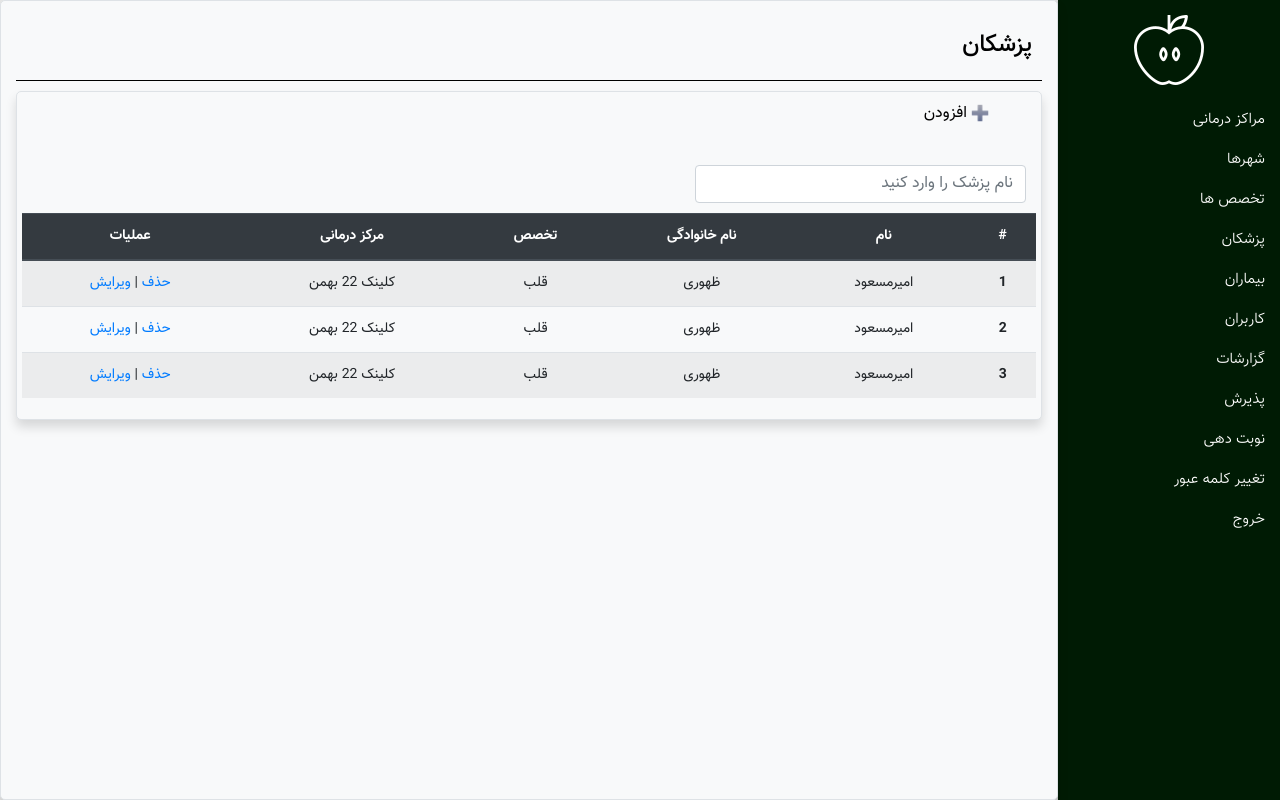
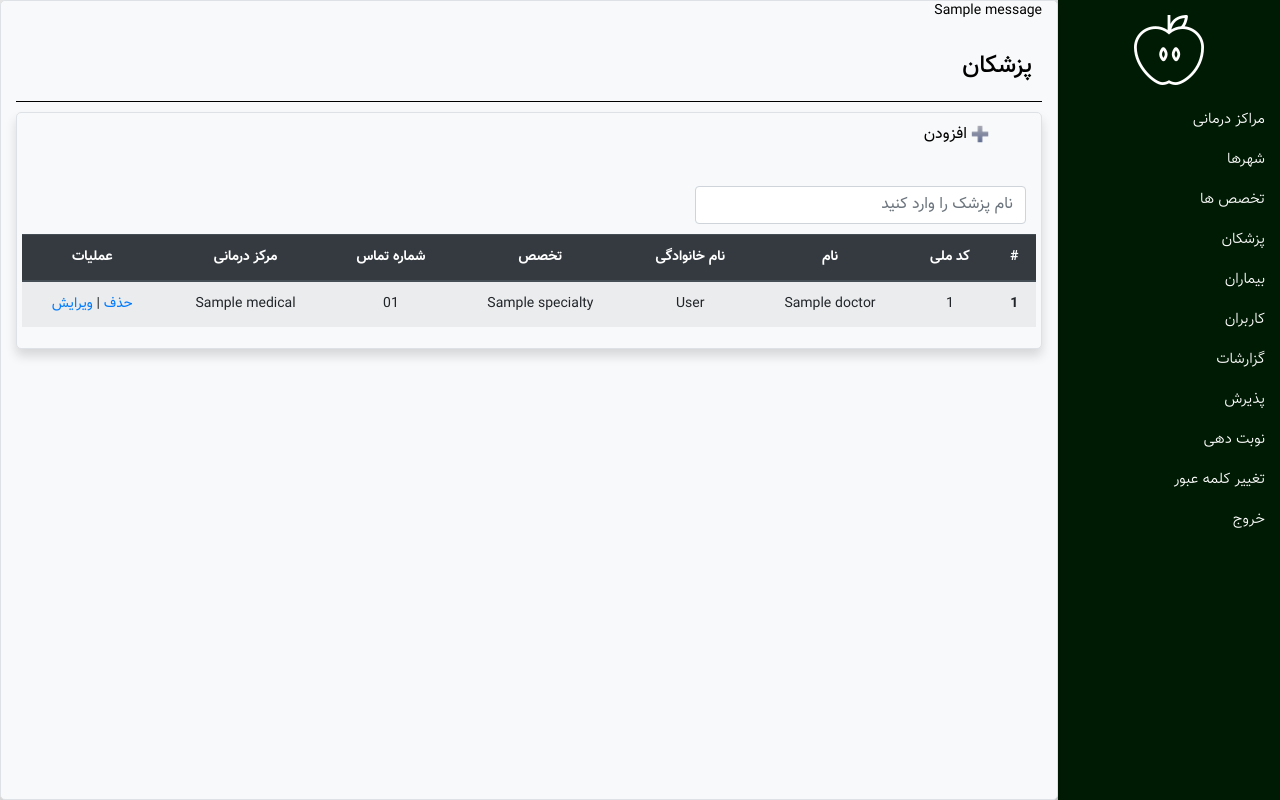
Before and after one commit to thisismammad/TurnRatings, a Flask app: page /doctor in a window 1280 px wide. Run offline with Flask 2, Linux system fonts and the light colour scheme; tables that the repository leaves empty hold one stand-in row (values such as "Sample post"); one stand-in notice (Sample message) is shown; some libraries are stand-ins or nearby versions.

Commit message:
1399/10/9

```diff
--- a/app/routes.py
+++ b/app/routes.py
@@ -1,80 +1,245 @@
-from flask import render_template
+from flask import render_template, request, flash, redirect, url_for
 from app import app
+from app.models import *
 
 
 @app.route('/')
-def login():
+def home():
     return render_template('login.html')
 
 
-@app.route('/user-panel')
+@app.route('/user-panel', methods=['GET', 'POST'])
 def panel():
-    return render_template('panel.html')
+    NC = 0
+    if request.method == "POST":
+        if Sick.query.filter_by(NC=int(request.form["NC"])).first():
+            NC = request.form["NC"]
+        elif not Sick.query.filter_by(NC=int(request.form["NC"])).first():
+            sick = Sick(NC=int(request.form["NC"]))
+            NC = sick.NC
+            db.session.add(sick)
+            db.session.commit()
+    return render_template('panel.html', values=locals())
 
 
-@app.route('/user-turn')
-def user_turn():
-    return render_template('turn.html')
+@app.route('/user-turn<user_NC>', methods=['GET', 'POST'])
+def user_turn(user_NC):
+    date = datetime.now().strftime("%Y/%m/%d")
+    NC = user_NC
+    specialties = []
+    for speciality in Specialty.query.all():
+        specialties.append(speciality)
+
+    medicals = []
+    for medial in Medical.query.all():
+        medicals.append(medial)
+
+    doctors = []
+    for doctor in Doctor.query.all():
+        doctors.append(doctor)
+
+    cites = []
+    for city in City.query.all():
+        cites.append(city)
+    return render_template('turn.html', values=locals())
 
 
-@app.route('/user-report')
+@app.route('/user-report', methods=['GET', 'POST'])
 def user_report():
     return render_template('report.html')
 
 
-@app.route('/<input>')
+@app.route('/<input>', methods=['GET', 'POST'])
 def admin_login(input):
-    return render_template('admin-'+input+'.html')
+    data = []
+    if input == 'city':
+        data.clear()
+        for city in City.query.all():
+            data.append(city)
+    elif input == 'speciality':
+        data.clear()
+        for speciality in Specialty.query.all():
+            data.append(speciality)
+    elif input == 'doctor':
+        data.clear()
+        for doctor in Doctor.query.all():
+            medical = Medical.query.filter_by(id=doctor.medical).first()
+            sp = Specialty.query.filter_by(id=doctor.specialty).first()
+            data.append({"name": doctor.name,
+                         "last_name": doctor.last_name,
+                         "NC": doctor.NC,
+                         "phone": '0' + str(doctor.phone),
+                         "medical": medical.name,
+                         "speciality": sp.name})
+
+        specialties = []
+        for speciality in Specialty.query.all():
+            specialties.append(speciality)
+
+        medicals = []
+        for medial in Medical.query.all():
+            medicals.append(medial)
+    elif input == 'user':
+        data.clear()
+        for employee in Employee.query.all():
+            medical = Medical.query.filter_by(id=employee.medical).first()
+            position = ''
+            if '1' == str(employee.id)[0]:
+                position = 'مدیر مرکز'
+            elif '2' == str(employee.id)[0]:
+                position = 'کارمند مرکز'
+
+            data.append({"id": employee.id,
+                         "NC": employee.NC,
+                         "name": employee.name,
+                         "last_name": employee.last_name,
+                         "position": position,
+                         "phone": '0' + str(employee.phone),
+                         "medical": medical.name,
+                         })
+        medicals = []
+        for medial in Medical.query.all():
+            medicals.append(medial)
+
+    elif input == 'medical':
+        data.clear()
+        for medical in Medical.query.all():
+            city = City.query.filter_by(id=medical.city).first()
+            data.append({"name": medical.name,
+                         "address": medical.address,
+                         "phone": '0' + str(medical.phone),
+                         "city": city.name})
+        cites = []
+        for city in City.query.all():
+            cites.append(city)
+
+    return render_template('admin-' + input + '.html', values=locals())
 
 
-a = """
-@app.route('/panel', methods=["GET", "POST"])
-def admin_panel():
-    return render_template('admin-panel.html')
+@app.route('/add-city', methods=['GET', 'POST'])
+def add_city():
+    if request.method == 'POST':
+        if not request.form['name']:
+            flash('نام شهر را وارد کنید', category='danger')
+        else:
+            city = City(name=request.form['name'])
+            db.session.add(city)
+            db.session.commit()
+            flash('شهر با موفقت اضافه شد', 'success')
+            return redirect(url_for('admin_login', input='city'))
+    return redirect(url_for('admin_login', input='city'))
 
 
-@app.route('/change-password', methods=["GET", "POST"])
-def change_password():
-    return render_template('admin-changepassword.html')
+@app.route('/add-speciality', methods=['GET', 'POST'])
+def add_speciality():
+    if request.method == 'POST':
+        if not request.form['name']:
+            flash('نام تخصص را وارد کنید', category='danger')
+        else:
+            speciality = Specialty(name=request.form['name'])
+            db.session.add(speciality)
+            db.session.commit()
+            flash('تخصص با موفقت اضافه شد', 'success')
+            return redirect(url_for('admin_login', input='speciality'))
+    return redirect(url_for('admin_login', input='speciality'))
 
 
-@app.route('/cities', methods=["GET", "POST"])
-def cities():
-    return render_template('admin-city.html')
+@app.route('/add-medical', methods=['GET', 'POST'])
+def add_medical():
+    if request.method == 'POST':
+        if not request.form['name'] \
+                and not request.form['address'] \
+                and not request.form['phone'] \
+                and not request.form['city']:
+            flash('پر کردن تمام فیلد ها ضروری است', category='danger')
+        else:
+            medical = Medical(name=request.form['name'],
+                              address=request.form['address'],
+                              phone=int(request.form['phone']),
+                              city=request.form['city'])
+            db.session.add(medical)
+            db.session.commit()
+            flash('مرکز درمانی با موفقت اضافه شد', 'success')
+            return redirect(url_for('admin_login', input='medical'))
+    return redirect(url_for('admin_login', input='medical'))
 
 
-@app.route('/doctors', methods=["GET", "POST"])
-def doctors():
-    return render_template('admin-doctor.html')
+@app.route('/add-doctor', methods=['GET', 'POST'])
+def add_doctor():
+    if request.method == 'POST':
+        if not request.form['name'] \
+                and not request.form['last_name'] \
+                and not request.form['NC'] \
+                and not request.form['phone'] \
+                and not request.form['speciality'] \
+                and not request.form['medical']:
+            flash('پر کردن تمام فیلد ها ضروری است', category='danger')
+        else:
+
+            doctor = Doctor(name=request.form['name'],
+                            last_name=request.form['last_name'],
+                            NC=request.form['NC'],
+                            phone=int(request.form['phone']),
+                            specialty=request.form['speciality'],
+                            medical=request.form['medical'])
+            db.session.add(doctor)
+            db.session.commit()
+            flash('پزشک با موفقت اضافه شد', 'success')
+            return redirect(url_for('admin_login', input='doctor'))
+    return redirect(url_for('admin_login', input='doctor'))
 
 
-@app.route('/medicals', methods=["GET", "POST"])
-def medicals():
-    return render_template('admin-medical.html')
+@app.route('/add-user', methods=['GET', 'POST'])
+def add_user():
+    if request.method == 'POST':
+        if not request.form['id'] \
+                and not request.form['name'] \
+                and not request.form['last_name'] \
+                and not request.form['NC'] \
+                and not request.form['phone'] \
+                and not request.form['position'] \
+                and not request.form['medical']:
+            flash('پر کردن تمام فیلد ها ضروری است', category='danger')
+        else:
+            position = ''
+            if request.form['position'] == "1":
+                position = '1'
+            elif request.form['position'] == "2":
+                position = '2'
+            employee = Employee(id=int(position + request.form['id']),
+                                NC=request.form['NC'],
+                                name=request.form['name'],
+                                last_name=request.form['last_name'],
+                                phone=int(request.form['phone']),
+                                medical=request.form['medical'])
+            user = User(id=employee.id, password=str(employee.NC))
+            db.session.add(employee)
+            db.session.add(user)
+            db.session.commit()
+            flash('کارمند با موفقت اضافه شد', 'success')
+            return redirect(url_for('admin_login', input='user'))
+    return redirect(url_for('admin_login', input='user'))
 
 
-@app.route('/reception', methods=["GET", "POST"])
-def reception():
-    return render_template('admin-reception.html')
+@app.route('/add-turn', methods=['GET', 'POST'])
+def add_turn():
+    if request.method == 'POST':
+        if not request.form['NC'] \
+                and not request.form['phone'] \
+                and not request.form['city'] \
+                and not request.form['medical'] \
+                and not request.form['speciality'] \
+                and not request.form['doctor']:
+            flash('پر کردن تمام فیلد ها ضروری است', category='danger')
+        else:
+            sick = Sick.query.filter_by(NC=int(request.form['NC'])).first
+            turn = Turn(sick=sick.id,
+                        doctor=int(request.form['doctor']),
+                        medical=int(request.form['medical']))
 
-
-@app.route('/report', methods=["GET", "POST"])
-def report():
-    return render_template('admin-report.html')
-
-
-@app.route('/specialties', methods=["GET", "POST"])
-def specialties():
-    return render_template('admin-specialty.html')
-
-
-@app.route('/turn', methods=["GET", "POST"])
-def turn():
-    return render_template('admin-turn.html')
-
-
-@app.route('/users', methods=["GET", "POST"])
-def users():
-    return render_template('admin-user.html')
-
-"""
+            sick.phone = request.form['phone']
+            db.session.add(turn)
+            db.session.commit()
+            flash('نوبت با موفقت ثبت شد', 'success')
+            return redirect(url_for('panel'))
+    return redirect(url_for('panel'))
--- a/app/templates/admin-doctor.html
+++ b/app/templates/admin-doctor.html
@@ -2,6 +2,9 @@
 
 {% block content %}
         <div class="border bg-light container">
+         {% for category , message in get_flashed_messages(with_categories = true) %}
+            {{ message }}
+            {% endfor %}
             <div class="header">
                 <h4 class="header-title"> پزشکان</h4>
             </div>
@@ -14,7 +17,7 @@
                             </div>
                             <a href="#" class="operation-item__link" data-toggle="modal"
                                 data-target="#modal-add-item">افزودن</a>
-                            <form>
+                            <form action="{{ url_for('add_doctor') }}" method="POST">
                                 <div class="modal fade" id="modal-add-item" tabindex="-1" role="dialog"
                                     aria-labelledby="exampleModalLabel" aria-hidden="true">
                                     <div class="modal-dialog col-6" role="document">
@@ -26,42 +29,40 @@
 
                                                 <div class="form-group col-md-6 col-12">
                                                     <label>نام:</label>
-                                                    <input type="text" class="form-control" required>
+                                                    <input type="text" class="form-control" name="name" required>
                                                 </div>
 
                                                 <div class="form-group col-md-6 col-12">
                                                     <label>نام خانوادگی:</label>
-                                                    <input type="text" class="form-control" required>
+                                                    <input type="text" class="form-control" name="last_name" required>
                                                 </div>
 
                                                 <div class="form-group col-md-6 col-12">
                                                     <label>شماره تماس:</label>
-                                                    <input type="text" class="form-control" required>
+                                                    <input type="text" class="form-control" name="phone" required>
                                                 </div>
 
                                                 <div class="form-group col-md-6 col-12">
                                                     <label>کدملی :</label>
-                                                    <input type="text" class="form-control" required>
+                                                    <input type="text" class="form-control" name="NC" required>
                                                 </div>
 
                                                 <div class="form-group">
                                                     <label>تخصص :</label>
-                                                    <select class="form-control" required>
+                                                    <select class="form-control" name="speciality" required>
                                                         <option value="0" selected disabled hidden>تخصص را انتخاب کنید ...</option>
-                                                        <option value="1">1تخصص</option>
-                                                        <option value="2">2تخصص</option>
-                                                        <option value="3">3تخصص</option>
-                                                        <option value="4">4تخصص</option>
+                                                        {% for sp in values['specialties'] %}
+                                                        <option value="{{ sp.id }}">{{ sp.name }}</option>
+                                                        {% endfor %}
                                                     </select>
                                                 </div>
                                                 <div class="form-group">
                                                     <label>مرکز درمانی :</label>
-                                                    <select class="form-control" required>
+                                                    <select class="form-control" name="medical" required>
                                                         <option value="0" selected disabled hidden>مرکز درمانی را انتخاب کنید ...</option>
-                                                        <option value="1">1مرکز</option>
-                                                        <option value="2">2مرکز</option>
-                                                        <option value="3">3مرکز</option>
-                                                        <option value="4">4مرکز</option>
+                                                        {% for medical in values['medicals'] %}
+                                                        <option value="{{ medical.id }}">{{ medical.name }}</option>
+                                                        {% endfor %}
                                                     </select>
                                                 </div>
 
@@ -88,20 +89,25 @@
                         <thead class="thead-dark">
                             <tr>
                                 <th scope="col">#</th>
+                                <th scope="col">کد ملی</th>
                                 <th scope="col">نام</th>
                                 <th scope="col">نام خانوادگی</th>
                                 <th scope="col">تخصص</th>
+                                <th scope="col">شماره تماس</th>
                                 <th scope="col">مرکز درمانی</th>
                                 <th scope="col">عملیات</th>
                             </tr>
                         </thead>
                         <tbody>
                             <tr>
+                                {% for doctor in values['data'] %}
                                 <th scope="row">1</th>
-                                <td>امیرمسعود</td>
-                                <td>ظهوری</td>
-                                <td>قلب</td>
-                                <td>کلینک 22 بهمن</td>
+                                <td>{{ doctor['NC'] }}</td>
+                                <td>{{ doctor['name'] }}</td>
+                                <td>{{ doctor['last_name'] }}</td>
+                                <td>{{ doctor['speciality'] }}</td>
+                                <td>{{ doctor['phone'] }}</td>
+                                <td>{{ doctor['medical'] }}</td>
                                 <td>
                                     <a style="text-decoration: none;" href="#" data-toggle="modal"
                                     data-target="#modal-delete-item">حذف</a>
@@ -111,7 +117,7 @@
                                     <a style="text-decoration: none;" href="#" data-toggle="modal"
                                     data-target="#modal-edit-item">ویرایش</a>
 
-
+                                </td>
                                     <form>
                                     <div class="modal fade" id="modal-delete-item" tabindex="-1" role="dialog" aria-labelledby="exampleModalLabel" aria-hidden="true">
                                         <div class="modal-dialog" role="document">
@@ -198,30 +204,7 @@
 
 
                             </tr>
-                            <tr>
-                                <th scope="row">2</th>
-                                <td>امیرمسعود</td>
-                                <td>ظهوری</td>
-                                <td>قلب</td>
-                                <td>کلینک 22 بهمن</td>
-                                <td>
-                                    <a style="text-decoration: none;" href="#">حذف</a>
-                                    <span>|</span>
-                                    <a style="text-decoration: none;" href="#">ویرایش</a>
-                                </td>
-                            </tr>
-                            <tr>
-                                <th scope="row">3</th>
-                                <td>امیرمسعود</td>
-                                <td>ظهوری</td>
-                                <td>قلب</td>
-                                <td>کلینک 22 بهمن</td>
-                                <td>
-                                    <a style="text-decoration: none;" href="#">حذف</a>
-                                    <span>|</span>
-                                    <a style="text-decoration: none;" href="#">ویرایش</a>
-                                </td>
-                            </tr>
+                        {% endfor %}
                         </tbody>
                     </table>
 
--- a/app/templates/admin-login.html
+++ b/app/templates/admin-login.html
@@ -30,7 +30,7 @@
             </div>
             <div class="navmenu">
                 <ul class="navmenu-group">
-                    <li class="navmenu-item"><a href="login.html" class="navmenu-item__link">صفحه اصلی</a></li>
+                    <li class="navmenu-item"><a href="{{ url_for('home') }}" class="navmenu-item__link">صفحه اصلی</a></li>
                 </ul>
             </div>
             <div class="introduction">
--- a/app/templates/admin-panel.html
+++ b/app/templates/admin-panel.html
@@ -36,7 +36,7 @@
 
                 <div class="nav-menu-group">
                     <div class="nav-group-item">
-                        <a class="nav-group-item__link" href="{{ url_for('admin_login', input='specialty')}}">تخصص ها</a>
+                        <a class="nav-group-item__link" href="{{ url_for('admin_login', input='speciality')}}">تخصص ها</a>
                     </div>
                 </div>
 
@@ -80,7 +80,7 @@
 
                 <div class="nav-menu-group">
                     <div class="nav-group-item">
-                        <a class="nav-group-item__link" href="{{ url_for( 'login' ) }}">خروج</a>
+                        <a class="nav-group-item__link" href="{{ url_for( 'home' ) }}">خروج</a>
                     </div>
                 </div>
             </div>
--- a/app/templates/login.html
+++ b/app/templates/login.html
@@ -34,11 +34,9 @@
                 <p class="form__help">برای ورود به سامانه کافی است کد ملی ده رقمی خود را وارد کنید و سپس روی دکمه
                     ورود به پنل کلیک کنید.</p>
             </div>
-            <form action=" {{ url_for( 'panel' ) }}">
+            <form action=" {{ url_for( 'panel' ) }}" method="POST">
                 <div class="form">
-
-
-                    <input type="text" class="form-control form__input" placeholder="کد ملی خود را وارد کنید...">
+                    <input type="text" class="form-control form__input" name="NC" required placeholder="کد ملی خود را وارد کنید...">
                     <input type="submit" class="btn btn-success from-buttom" value="ورود به پنل">
                 </div>
             </form>
```
Also changed, not shown: app/__init__.py (+5 -5 lines), app/models.py (+16 -26 lines), app/templates/admin-city.html (+10 -22 lines), app/templates/admin-medical.html (+20 -37 lines), app/templates/admin-speciality.html (renamed from app/templates/admin-specialty.html, +9 -29 lines), app/templates/admin-user.html (+29 -40 lines), app/templates/panel.html (+6 -4 lines), app/templates/turn.html (+22 -26 lines), app/DataBase.db (deleted).
